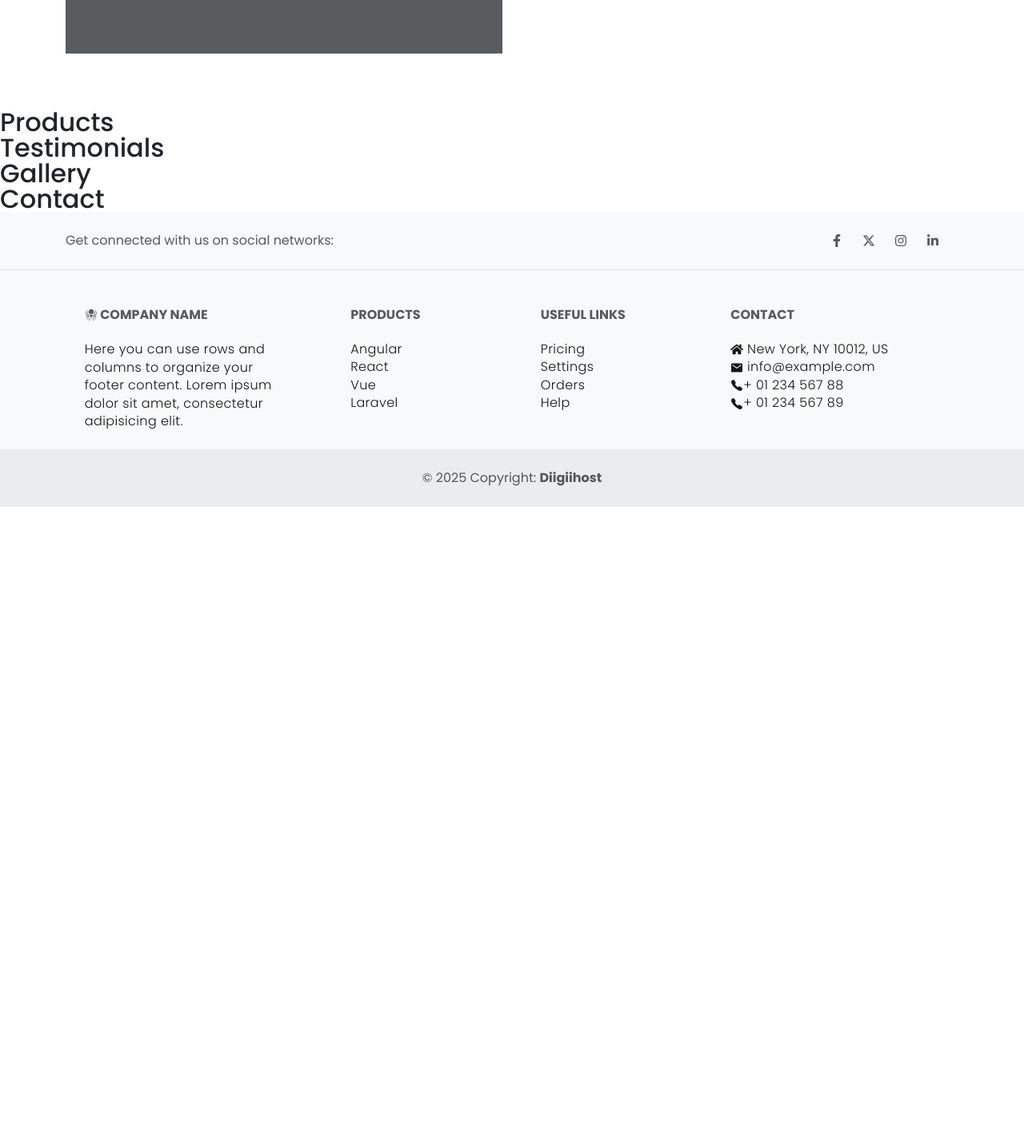
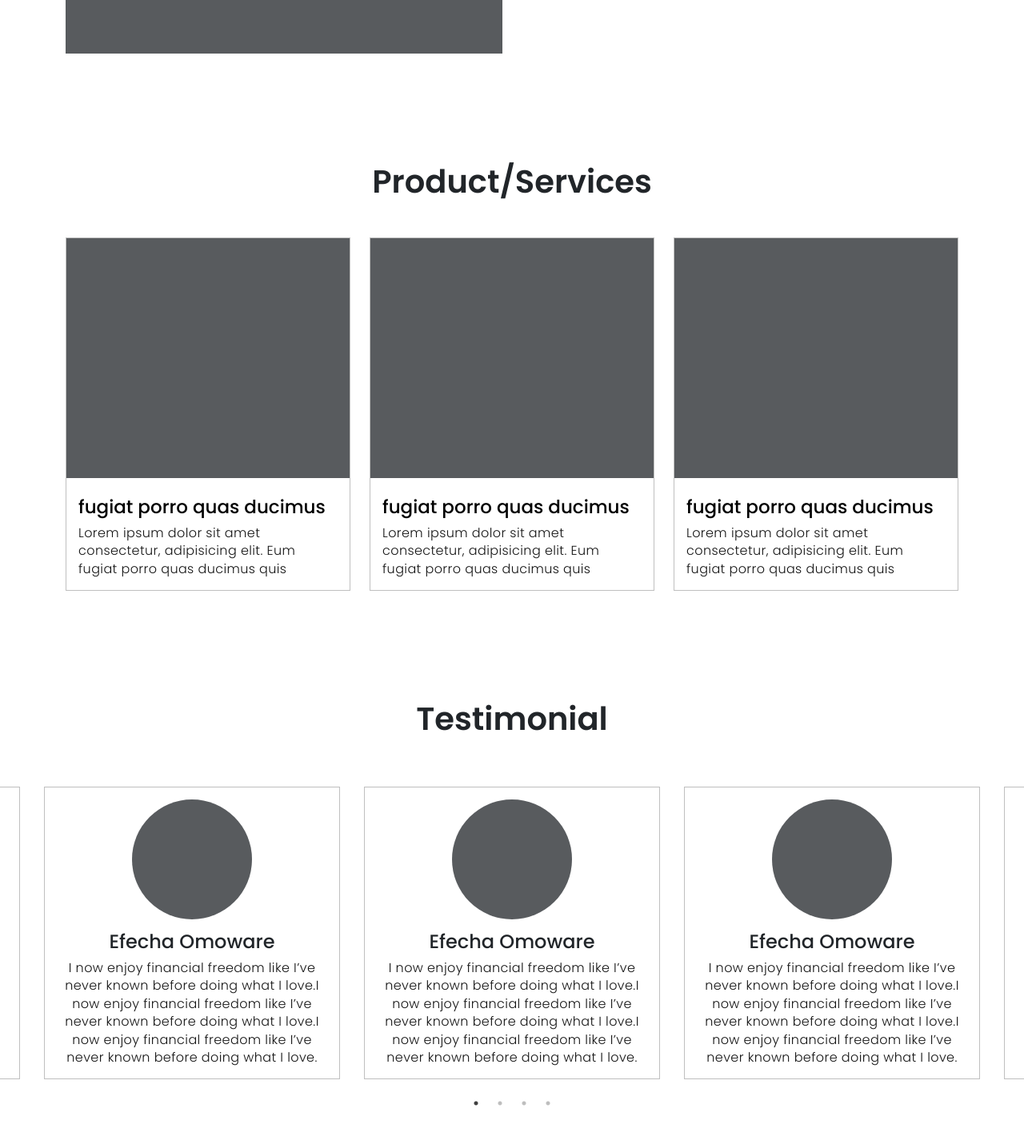
Before and after one commit to manisha-digihost/best-rate-templates, a React (Vite) app: page / in a window 1280 px wide. Shown: the part 1380-2816 px from the top of the page at 80% size. Before the commit the page ends 2014 px from the top, so only its background shows below. Built offline with nearby package versions, Linux system fonts and the light colour scheme.

Commit message:
new chnages

```diff
--- a/package.json
+++ b/package.json
@@ -15,7 +15,9 @@
     "react-bootstrap": "^2.10.7",
     "react-dom": "^18.3.1",
     "react-icons": "^5.4.0",
-    "sass": "^1.83.4"
+    "react-slick": "^0.30.3",
+    "sass": "^1.83.4",
+    "slick-carousel": "^1.8.1"
   },
   "devDependencies": {
     "@eslint/js": "^9.17.0",
--- /dev/null
+++ b/src/assets/scss/components/_product.scss
@@ -0,0 +1,39 @@
+.product{
+    padding: 70px 0;
+    .heading{
+        h2{
+            font-weight: 600;
+            font-size: 40px;
+            margin-bottom: 50px;
+            text-align: center;
+            @media (max-width:430px) {
+                font-size: 32px;
+            }
+        }
+    }
+    .row{
+        gap: 15px 0;
+    }
+    .product-cont{
+        border: 1px solid #bfbfbf;
+
+        a{
+            .product-img{
+                background-color: rgba(33, 37, 41, 0.75);
+                height: 300px;
+                margin-bottom: 10px;
+            }
+            .product-dicription{
+                padding: 15px;
+                h3{
+                    font-size: 23px;
+                    color: #000;
+                    margin-bottom: 10px;
+                }
+                p{
+                }
+            }
+
+        }
+    }
+}
--- /dev/null
+++ b/src/assets/scss/components/_testimonial.scss
@@ -0,0 +1,43 @@
+.testimonial{
+    padding: 70px 0;
+    .heading{
+        h2{
+            font-weight: 600;
+            font-size: 40px;
+            margin-bottom: 50px;
+            text-align: center;
+            @media (max-width:430px) {
+                font-size: 32px;
+            }
+        }
+    }
+    .testimonial-item{
+        padding: 15px;
+        .box{
+            padding: 15px;
+            border: 1px solid #bfbfbf;
+            .image{
+              display: flex;
+              justify-content: center;
+              align-items: center;
+                .img{
+                    background-color: rgba(33, 37, 41, 0.75);
+                    height: 150px;
+                    width: 150px;
+                    display: block;
+                    border-radius: 50%;
+                }
+            }
+            .test-component{
+                h4{
+                    text-align: center;
+                    margin-bottom: 10px;
+                }
+                p{
+                    text-align: center;
+                }
+            }
+        }
+    }
+
+}
--- a/src/assets/scss/style.scss
+++ b/src/assets/scss/style.scss
@@ -15,3 +15,5 @@
 @import "./components/usp";
 
 @import "./components/about";
+@import "./components/product";
+@import "./components/testimonial";
--- a/src/components/Products.jsx
+++ b/src/components/Products.jsx
@@ -1,9 +1,61 @@
 import React from "react";
+import Container from 'react-bootstrap/Container';
+import Row from 'react-bootstrap/Row';
+import Col from 'react-bootstrap/Col';
 
 const Products = () => {
   return (
-    <div>
-      <h2>Products</h2>
+    <div className="product">
+      <div className="heading">
+        <Row  className="justify-content-center">
+          <Col lg={4}>
+          <h2>Product/Services</h2>
+          </Col>
+        </Row>
+      </div>
+      <Container >
+        <Row>
+          <Col lg={4}>
+            <div className="product-cont">
+              <a href="!#">
+                <div className="product-img">
+
+                </div>
+               <div className="product-dicription">
+               <h3>fugiat porro quas ducimus</h3>
+               <p>Lorem ipsum dolor sit amet consectetur, adipisicing elit. Eum fugiat porro quas ducimus quis</p>
+               </div>
+              </a>
+            </div>
+          </Col>
+          <Col lg={4}>
+            <div className="product-cont">
+              <a href="!#">
+                <div className="product-img">
+
+                </div>
+               <div className="product-dicription">
+               <h3>fugiat porro quas ducimus</h3>
+               <p>Lorem ipsum dolor sit amet consectetur, adipisicing elit. Eum fugiat porro quas ducimus quis</p>
+               </div>
+              </a>
+            </div>
+          </Col>
+          <Col lg={4}>
+            <div className="product-cont">
+              <a href="!#">
+                <div className="product-img">
+
+                </div>
+               <div className="product-dicription">
+               <h3>fugiat porro quas ducimus</h3>
+               <p>Lorem ipsum dolor sit amet consectetur, adipisicing elit. Eum fugiat porro quas ducimus quis</p>
+               </div>
+              </a>
+            </div>
+          </Col>
+        </Row>
+      </Container>
     </div>
   );
 };
--- a/src/components/Testimonials.jsx
+++ b/src/components/Testimonials.jsx
@@ -1,9 +1,60 @@
-import React from "react";
+import React from 'react';
+import Slider from 'react-slick';
+import "slick-carousel/slick/slick.css";
+import "slick-carousel/slick/slick-theme.css";
+import Row from 'react-bootstrap/Row';
+import Col from 'react-bootstrap/Col';
 
 const Testimonials = () => {
+  const settings = {
+    centerMode: true,
+    centerPadding: "40px",
+    dots: true,
+    slidesToShow: 3,
+    infinite: true,
+    arrows: false,
+    lazyLoad: "ondemand",
+    responsive: [
+      {
+        breakpoint: 1024,
+        settings: {
+          slidesToShow: 2,
+          centerMode: false
+        }
+      },
+      {
+        breakpoint: 767,
+        settings: {
+          slidesToShow: 1
+        }
+      }
+    ]
+  };
+
   return (
-    <div>
-      <h2>Testimonials</h2>
+    <div className="testimonial">
+      <div className="heading">
+        <Row  className="justify-content-center">
+          <Col lg={4}>
+          <h2>Testimonial</h2>
+          </Col>
+        </Row>
+      </div>
+      <Slider {...settings}>
+        {[1, 2, 3, 4].map((index) => (
+          <div key={index} className="testimonial-item">
+            <div className="box">
+              <figure className="image">
+               <div className="img"></div>
+              </figure>
+              <div className="test-component">
+                  <h4>Efecha Omoware</h4>
+                  <p>I now enjoy financial freedom like I’ve never known before doing what I love.I now enjoy financial freedom like I’ve never known before doing what I love.I now enjoy financial freedom like I’ve never known before doing what I love.</p>
+              </div>
+            </div>
+          </div>
+        ))}
+      </Slider>
     </div>
   );
 };
```
Also changed, not shown: 1 other file (tests, documents, lock files or other folders).
